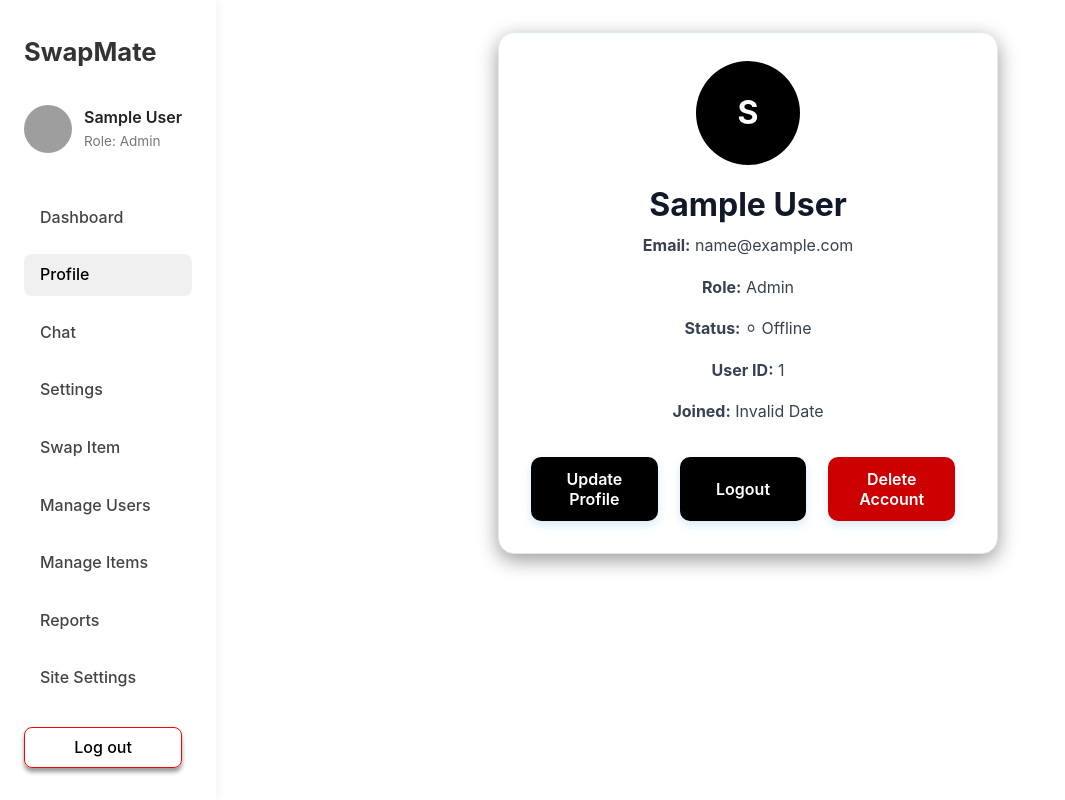
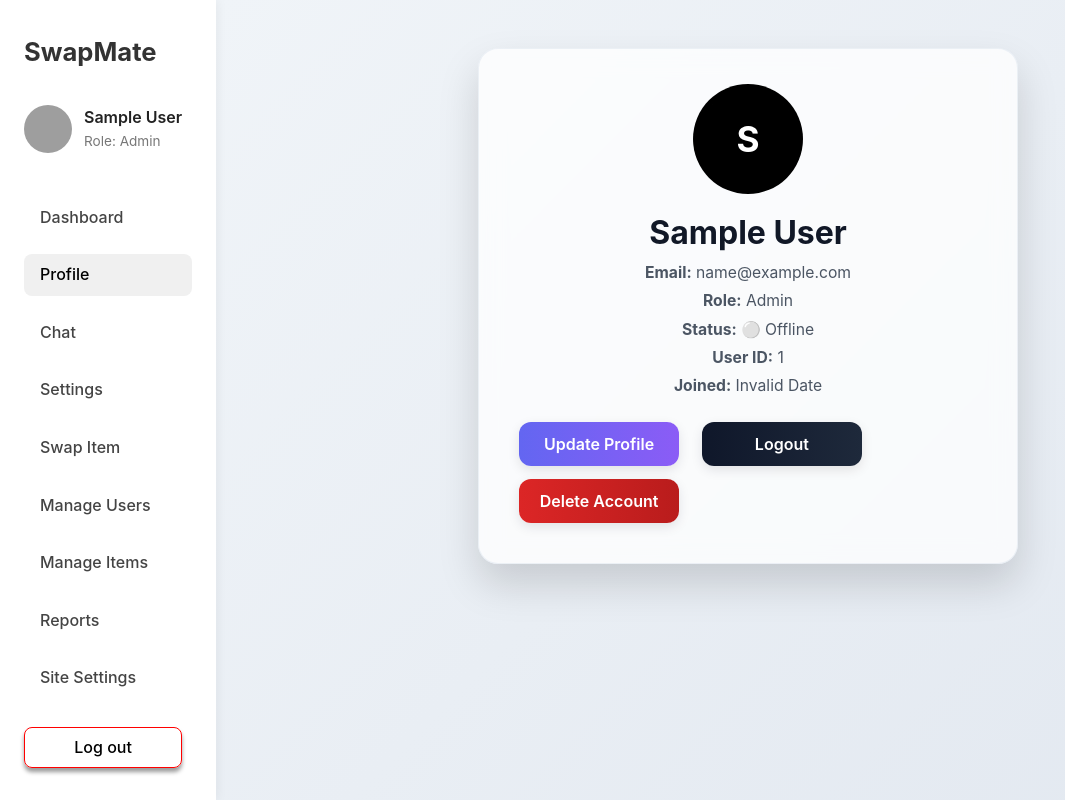
Before and after one commit to iamxerrycan/swapmate, a React (Vite) app in the folder frontend/: page /dashboard/profile in a window 1280 px wide. Shown: the whole page, without its empty margins (0-1065 px from the left). Built offline with nearby package versions, Linux system fonts and the light colour scheme; sample sign-in values are in the browser's storage; grey boxes are pictures that could not be loaded.

Commit message:
item and user crud done

```diff
--- a/frontend/src/pages/dashboard/dashboardui/UserDashboard.css
+++ b/frontend/src/pages/dashboard/dashboardui/UserDashboard.css
@@ -5,7 +5,7 @@
   background-color: #f9f9f9;
   min-height: 100vh;
   box-sizing: border-box;
-  overflow-x: hidden; /* Prevent unexpected horizontal scroll */
+  overflow-x: hidden;
 }
 
 .dashboard-title {
--- a/frontend/src/pages/dashboard/dashboardui/components/SwapItem.css
+++ b/frontend/src/pages/dashboard/dashboardui/components/SwapItem.css
@@ -1,65 +1,102 @@
-/* src/pages/dashboard/components/SwapItem.css */
+/* ===============================
+   Premium Swap Items Styles
+=============================== */
 
 .swap-container {
-  padding: 2rem;
+  padding: 3rem 2rem;
+  max-width: 1200px;
+  margin: auto;
+  background: #f9fafb;
+  border-radius: 20px;
+  box-shadow: 0 12px 30px rgba(0, 0, 0, 0.08);
 }
 
 .swap-header {
-  margin-bottom: 1.5rem;
+  margin-bottom: 2rem;
   text-align: center;
 }
 
 .swap-title {
-  font-size: 2rem;
-  font-weight: bold;
-  color: #222;
+  font-size: 2.2rem;
+  font-weight: 700;
+  color: #111827;
+  letter-spacing: -0.5px;
+  position: relative;
 }
 
-/* Control Bar */
+.swap-title::after {
+  content: '';
+  display: block;
+  width: 60px;
+  height: 4px;
+  background: linear-gradient(90deg, #6366f1, #8b5cf6);
+  margin: 8px auto 0;
+  border-radius: 4px;
+}
+
+/* Controls */
 .swap-controls {
   display: flex;
   flex-wrap: wrap;
-  gap: 1rem;
+  gap: 1.2rem;
   justify-content: center;
-  margin-bottom: 2rem;
+  margin-bottom: 2.5rem;
 }
 
 .swap-control-group {
-  flex: 1 1 200px;
-  min-width: 200px;
+  flex: 1 1 240px;
+  min-width: 240px;
 }
 
 /* Dropdown */
 .swap-sort-select {
   width: 100%;
-  padding: 0.6rem 1rem;
-  border-radius: 0.5rem;
-  border: 1px solid #ccc;
+  padding: 0.75rem 1.1rem;
+  border-radius: 12px;
+  border: 1px solid #d1d5db;
   font-size: 1rem;
+  background: white;
+  transition: box-shadow 0.3s ease;
+  box-shadow: 0 4px 10px rgba(0, 0, 0, 0.06);
 }
 
-/* Responsive Grid Layout for Items */
+.swap-sort-select:focus {
+  outline: none;
+  border-color: #6366f1;
+  box-shadow: 0 0 0 3px rgba(99, 102, 241, 0.2);
+}
+
+/* Grid Layout */
 .swap-items-grid {
   display: grid;
-  grid-template-columns: repeat(auto-fit, minmax(260px, 1fr));
-  gap: 1.5rem;
-  padding: 1rem;
+  grid-template-columns: repeat(auto-fit, minmax(280px, 1fr));
+  gap: 2rem;
+  padding: 1rem 0;
 }
 
-/* No Items Message */
+/* No Items Found */
 .no-items-msg {
   font-size: 1.1rem;
   text-align: center;
-  color: #888;
+  color: #9ca3af;
   grid-column: 1 / -1;
+  padding: 2rem;
+  background: #ffffff;
+  border-radius: 12px;
+  box-shadow: 0 8px 24px rgba(0, 0, 0, 0.05);
 }
 
+/* Responsive Enhancements */
 @media screen and (max-width: 768px) {
-  /* Add responsive styles here if needed */
-  .swap-items-grid {
-    margin: 0;
-    padding: 0;
-    width: 100%;
-    box-sizing: border-box;
+  .swap-container {
+    padding: 2rem 1rem;
+  }
+
+  .swap-title {
+    font-size: 1.8rem;
+  }
+
+  .swap-control-group {
+    min-width: 100%;
   }
 }
--- a/frontend/src/pages/dashboard/profile/AdminProfile.css
+++ b/frontend/src/pages/dashboard/profile/AdminProfile.css
@@ -1,27 +1,26 @@
-/* src/components/forms/AdminProfile.css */
+/* ================================
+   Premium Admin Profile Styling
+================================ */
 
 .admin-profile-container {
   display: flex;
   justify-content: center;
   align-items: flex-start;
-  padding: 2rem 1rem;
-  background-color: linear-gradient(to bottom right, #f8fafc, #e2e8f0);
-  box-shadow: 0 4px 15px 2px rgba(0, 0, 0, 0.35);
-  /* margin-top: 2rem; */
+  padding: 3rem 1rem;
   min-height: 100vh;
+  background: linear-gradient(135deg, #f0f4f8, #e2e8f0);
 }
 
 .profile-card-main {
-  background: #ffffff;
-  border-radius: 16px;
-  /* padding: 2rem; */
-  padding: 2rem;
+  backdrop-filter: blur(12px);
+  background: rgba(255, 255, 255, 0.75);
+  border-radius: 20px;
+  padding: 2.5rem;
   width: 100%;
-  max-width: 500px;
-  border: 1px solid #e2e8f0;
-  box-shadow: 0 6px 20px rgba(0, 0, 0, 0.4);
-
-  animation: fadeIn 0.3s ease-in-out;
+  max-width: 540px;
+  border: 1px solid rgba(226, 232, 240, 0.6);
+  box-shadow: 0 20px 40px rgba(0, 0, 0, 0.15);
+  animation: fadeIn 0.4s ease-out;
 }
 
 .profile-avatar {
@@ -31,86 +30,100 @@
 }
 
 .profile-avatar img {
-  width: 96px;
-  height: 96px;
+  width: 100px;
+  height: 100px;
   border-radius: 50%;
   object-fit: cover;
-  box-shadow: 0 0 0 4px #000000;
+  box-shadow: 0 0 0 5px #000;
 }
 
 .avatar-placeholder {
-  width: 96px;
-  height: 96px;
+  width: 100px;
+  height: 100px;
   border-radius: 50%;
-  background-color: #000000;
-  color: #ffffff;
-  font-size: 2rem;
+  background-color: #000;
+  color: #fff;
+  font-size: 2.2rem;
   display: flex;
   align-items: center;
   justify-content: center;
   font-weight: 700;
-  box-shadow: 0 0 0 4px #000000;
+  box-shadow: 0 0 0 5px #000;
 }
 
 .profile-infoo {
   text-align: center;
   color: #1f2937;
+  margin-bottom: 1.5rem;
 }
 
-.profile-infop h2 {
-  font-size: 1.75rem;
-  margin-bottom: 0.25rem;
+.profile-infoo h2 {
+  font-size: 2rem;
+  font-weight: 700;
+  margin-bottom: 0.5rem;
+  color: #111827;
 }
 
-.profile-infop p {
-  margin: 0.4rem 0;
-  font-size: 0.95rem;
+.profile-infoo p {
+  margin: 0.3rem 0;
+  font-size: 0.98rem;
   color: #4b5563;
+  line-height: 1.5;
 }
 
 .profile-actions {
   display: flex;
-  flex-direction: row;
-  gap: 0.75rem;
-  margin-top: 2rem;
+  flex-wrap: wrap;
+  gap: 0.8rem;
+  margin-top: 1.5rem;
 }
 
+/* Reusable button styles */
 .btn {
   padding: 0.75rem 1.25rem;
   font-size: 1rem;
   font-weight: 600;
   border: none;
-  border-radius: 10px;
+  border-radius: 12px;
   cursor: pointer;
-  transition: background 0.25s ease, transform 0.1s ease;
+  transition: all 0.25s ease;
   width: 100%;
+  max-width: 160px;
+  text-align: center;
+  box-shadow: 0 4px 12px rgba(0, 0, 0, 0.1);
 }
 
 .btn.update {
-  background-color: #000000;
+  background: linear-gradient(to right, #6366f1, #8b5cf6);
   color: #fff;
 }
 
 .btn.update:hover {
-  background-color: #ffffff;
+  background: #fff;
+  color: #4f46e5;
+  border: 2px solid #4f46e5;
 }
 
 .btn.logout {
-  background-color: #000000;
-  color: #ffffff;
+  background: linear-gradient(to right, #0f172a, #1e293b);
+  color: #fff;
 }
 
 .btn.logout:hover {
-  background-color: #ffffff;
+  background: #fff;
+  color: #0f172a;
+  border: 2px solid #0f172a;
 }
 
 .btn.danger {
-  background-color: #cc0000;
+  background: linear-gradient(to right, #dc2626, #b91c1c);
   color: #fff;
 }
 
 .btn.danger:hover {
-  background-color: #ffffff;
+  background: #fff;
+  color: #dc2626;
+  border: 2px solid #dc2626;
 }
 
 @keyframes fadeIn {
@@ -124,31 +137,30 @@
   }
 }
 
-@media (max-width: 480px) {
+/* ================================
+   Responsive Design
+================================ */
+@media (max-width: 600px) {
   .profile-card-main {
-    padding: 2rem;
-    margin: 0;
-    margin-top: 1.5rem;
+    padding: 2rem 1.5rem;
+    margin-top: 1rem;
   }
+
   .profile-actions {
-    display: flex;
     flex-direction: column;
+    gap: 0.75rem;
+    align-items: center;
+  }
+
+  .btn {
+    max-width: 100%;
   }
 
   .profile-infoo h2 {
-    font-size: 1.4rem;
+    font-size: 1.5rem;
   }
 
-  .btn {
+  .profile-infoo p {
     font-size: 0.95rem;
   }
 }
-
-/* .profile-infoo p {
-  all: unset;
-  display: flex;
-  align-items: center;
-  gap: 8px;
-  margin: 4px 0;
-  font-size: 14px;
-} */
--- a/frontend/src/styles/global.css
+++ b/frontend/src/styles/global.css
@@ -233,3 +233,9 @@ label {
 ::-webkit-scrollbar-track {
   background: transparent;
 }
+
+body {
+  font-family: 'Inter', sans-serif;
+  color: #1f2937;
+  background: #f8fafc;
+}
```
